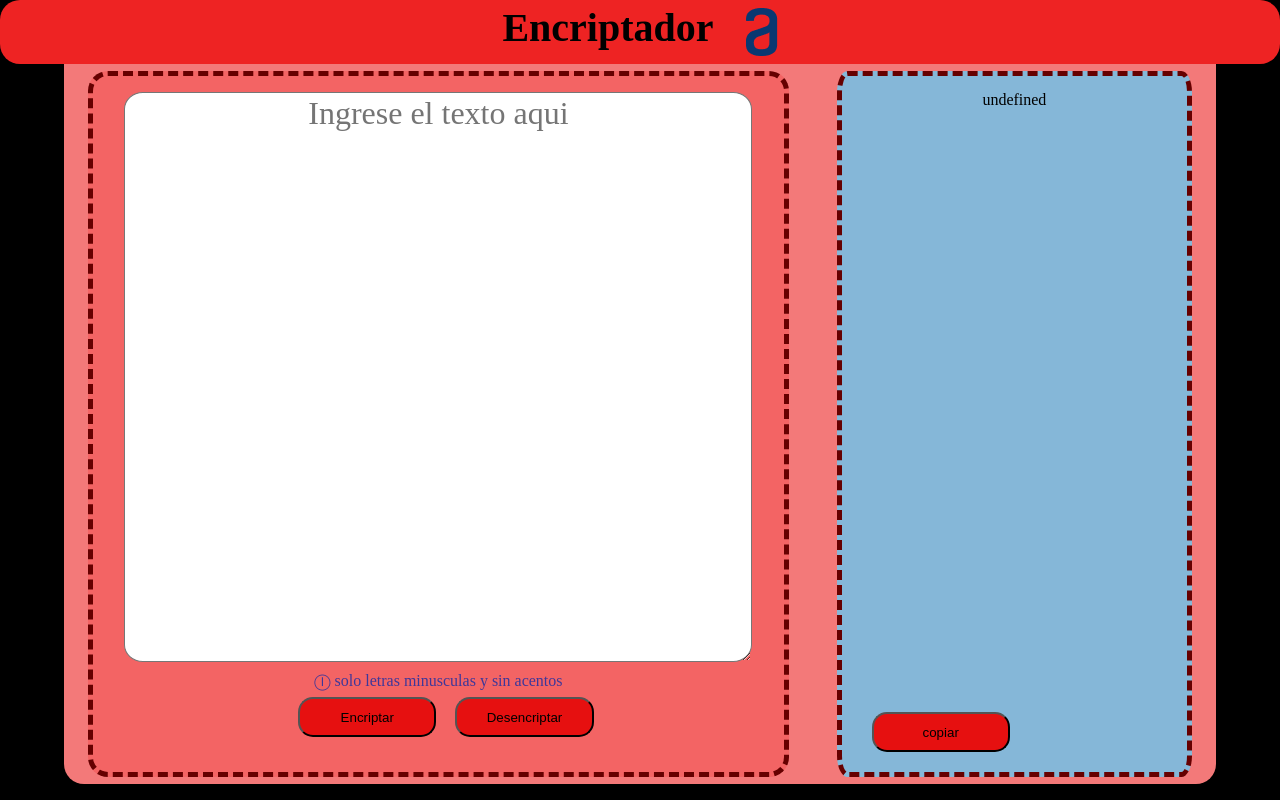
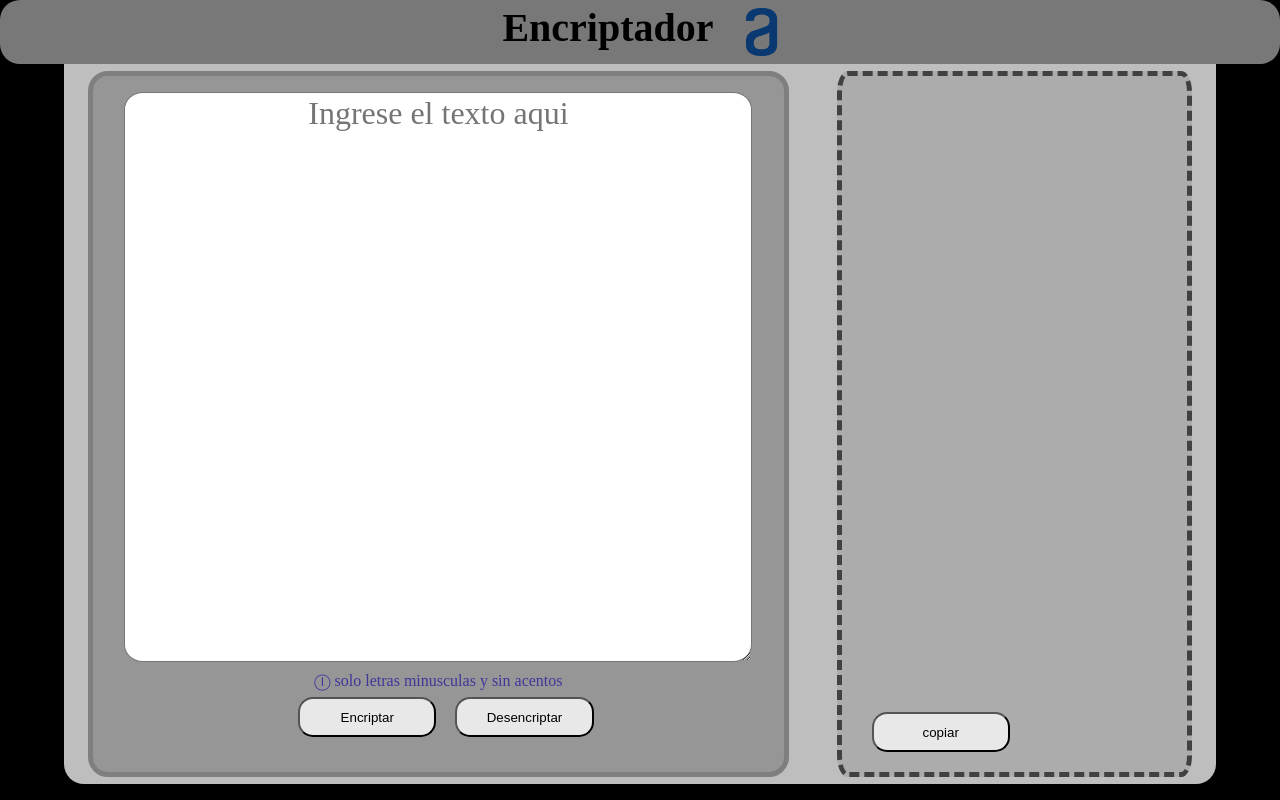
Before and after one commit to AlfredoRomel/EncriptadorG5, a plain HTML site: page index.html in a window 1280 px wide. Both pictures are taken after a click on the button "Encriptar". Drawn offline with Linux system fonts and the light colour scheme.

Commit message:
correccion color

```diff
--- a/codigo.js
+++ b/codigo.js
@@ -1,48 +1,58 @@
 //capturando informacion de la interfaz de usuario
 var Encriptar = document.getElementById('Encripta');
 var Desencriptar = document.getElementById('Desencripta');
-var textFinal="";
+var textFinal = "";
 var respuesta = document.getElementById('respuesta');
-var boton="<input class='boton' onclick='copiarTexto()' id='miBoton' type='button' value='copiar'>"
+var boton = "<input class='boton' onclick='copiarTexto()' id='miBoton' type='button' value='copiar'>"
 var copiar = document.getElementById('miBoton');
+
+//variables de entorno
+var cadenaInicial = "";
+var cadenaFinal = "";
+
 
 
 //evento click en encriptar
 Encriptar.addEventListener('click', function () {
     //variable que almacena el texto a encriptar
-    var cadenaInicial = document.getElementById("text").value;
+    cadenaInicial = document.getElementById("text").value;
     if (validar(cadenaInicial)) {
-       textFinal= encriptar(cadenaInicial);
-       respuesta.innerHTML = textFinal+boton;
+        textFinal = encriptar(cadenaInicial);
+        respuesta.innerHTML = textFinal + boton;
+        cadenaInicial = "";
     }
 });
+
 
 //evento click en desencriptar
 Desencriptar.addEventListener('click', function () {
     //variable que almacena el texto a desencriptar
-    var cadenaInicial = document.getElementById("text").value;
+    cadenaInicial = document.getElementById("text").value;
     if (validar(cadenaInicial)) {
-        textFinal=  desencriptar(cadenaInicial);
-        respuesta.innerHTML =textFinal+boton;
+        textFinal = desencriptar(cadenaInicial);
+        respuesta.innerHTML = textFinal + boton;
+        cadenaInicial = "";
     }
 });
 
-function copiarTexto(){
+//funcion que realiza la copia del text de respuesto
+function copiarTexto() {
     navigator.clipboard.writeText(textFinal)
-    .catch((error) => alert(`Error al copiar el texto: ${error}`));
+        .catch((error) => alert(`Error al copiar el texto: ${error}`));
+    cadenaInicial = "";
 }
 
-// llamado al metodo de validacion
-var cadenaFinal;
+
 
 
 //realiza la validacion de existencia de numero, mayusculas o caracteres especiales en la cadena
 function validar(cadenaInicial) {
+
     //regx contiene la cadena buscada en el la cadena a encriptar
-    var regx =/[A-Z0-9!@#$%^&*()_+\-=[\]{};':"\\|,.<>/?~\u00A1-\uFFFF]/g;
+    var regx = /[A-Z0-9!@#$%^&*()_+\-=[\]{};':"\\|,.<>/?~\u00A1-\uFFFF]/g;
 
     if (regx.test(cadenaInicial)) {
-        respuesta.innerHTML= "<img src='Muñeco.png'><div class='mensaje'><h5>Ningun mensaje fue encontrado</h5> <h5>Ingresa el text que desees emcriptar o desenmcriptar</h5></div>"
+        respuesta.innerHTML = "<img src='Muñeco.png'><div class='mensaje'><h5>Ningun mensaje fue encontrado</h5> <h5>Ingresa el text que desees emcriptar o desenmcriptar</h5></div>"
         alert("Su texto es invalido porfavor revise que no contenga Mayusculas o numeros");
     } else {
         return true;
@@ -71,7 +81,7 @@ function encriptar(cadenaInicial) {
 
             default:
                 cadenaFinal = cadenaFinal + cadenaInicial[i];
-                cadenaFinal = cadenaFinal.replace("undefined","");
+                cadenaFinal = cadenaFinal.replace("undefined", "");
                 break;
         }
     }
--- a/style.css
+++ b/style.css
@@ -1,5 +1,5 @@
 header {
-    background-color: rgb(238, 35, 35);
+    background-color: rgb(120, 120, 120);
     display: flex;
     flex-wrap: wrap;
     padding: 0.5rem;
@@ -20,7 +20,7 @@ body {
 }
 
 .container {
-    background-color: rgb(243, 121, 121);
+    background-color: rgb(191, 190, 190);
     width: 90%;
     min-height:90vh;
     margin: auto;
@@ -33,7 +33,7 @@ body {
 }
 
 .cardencriptador {
-    background-color: rgb(243, 100, 100);
+    background-color: rgb(150, 150, 150);
     width: 60%;
     height: 85vh;
     margin: auto;
@@ -41,7 +41,7 @@ body {
     text-align: center;
     position: relative;
     border-radius: 20px;
-    border:dashed rgb(102, 0, 0) 5px ;
+    border:solid rgb(127, 127, 127) 5px ;
 }
 textarea{
     width: 90%;
@@ -53,7 +53,7 @@ textarea{
     background-color: rg;
 }
 .cardrespuesta {
-    background-color: rgb(133, 183, 216);
+    background-color: rgb(172, 172, 172);
     width: 30%;
     height: 85vh;
     margin: auto;
@@ -61,7 +61,7 @@ textarea{
     text-align: center;
     position: relative;
     border-radius: 3% ;
-    border:dashed rgb(102, 0, 0) 5px ;
+    border:dashed rgb(65, 65, 65) 5px ;
 }
 .cardrespuesta img{
     position: absolute;
@@ -80,7 +80,7 @@ h5{
     margin-top: 70vh;
 }
 .boton{
-    background-color: rgb(230, 16, 16);
+    background-color: rgb(233, 232, 232);
     height:40px ;
     width: 20%;
     border-radius:15px;
@@ -98,3 +98,6 @@ h5{
     left: 15px;
     bottom: 20px;
   }
+#respuesta{
+    font-size: 2rem;
+}
```
Also changed, not shown: index.html (+1 -0 lines).
